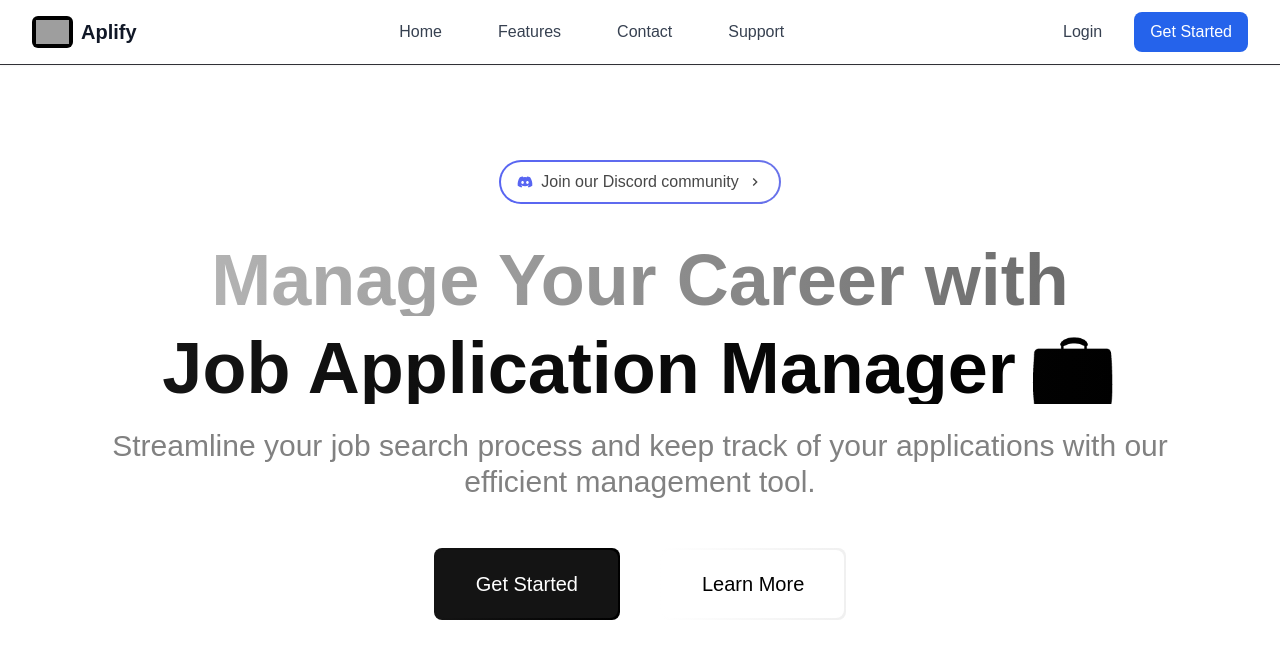
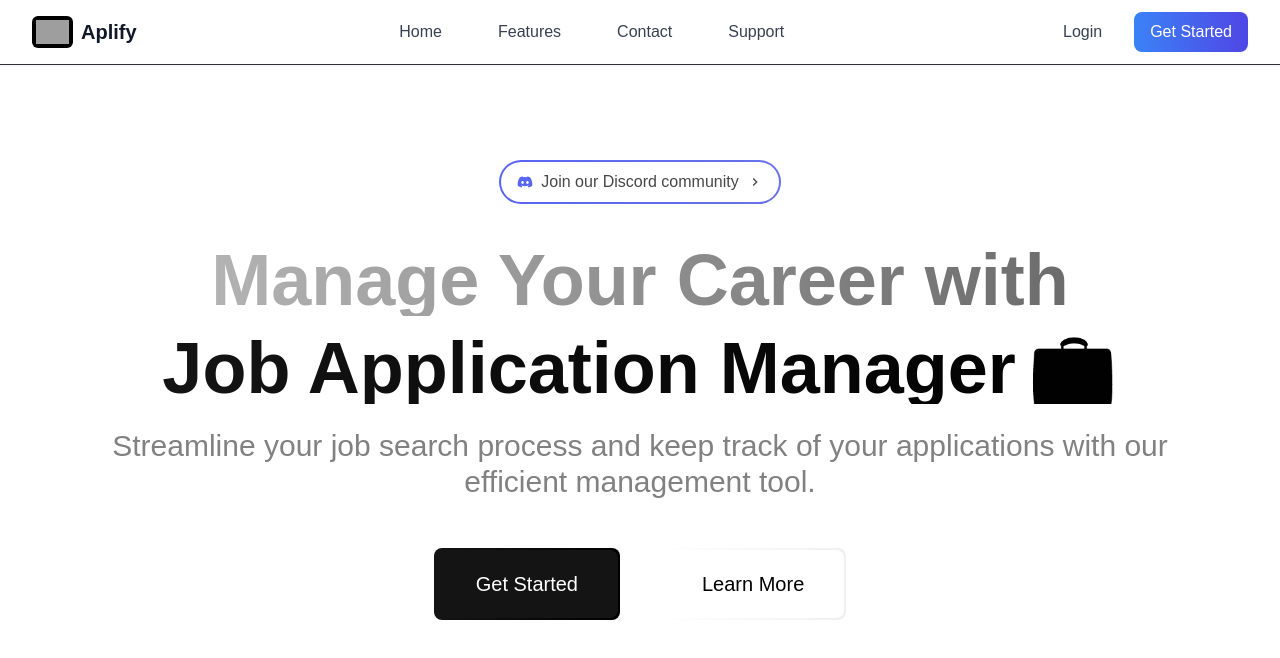
Before and after one commit to DanteTerry/aplify-new, a Next.js app: page / in a window 1280 px wide. Shown: the top 658 px of the page. Built offline with nearby package versions, Linux system fonts and the light colour scheme; grey boxes are pictures that could not be loaded; a web font is replaced by a local one.

Commit message:
fix:add new ui for navBar

```diff
--- a/app/(marketing)/_components/Navbar.tsx
+++ b/app/(marketing)/_components/Navbar.tsx
@@ -47,7 +47,7 @@ function Navbar() {
         </Link>
         <Link
           href="/register"
-          className="rounded-lg bg-blue-600 px-4 py-2 text-white transition-all duration-300 hover:bg-blue-700 hover:shadow-md dark:bg-blue-500 dark:hover:bg-blue-600"
+          className="rounded-lg bg-gradient-to-r from-blue-500 to-indigo-600 px-4 py-2 text-white transition-all duration-300 hover:from-blue-600 hover:to-indigo-700 hover:shadow-md dark:from-blue-400 dark:to-indigo-500 dark:hover:from-blue-500 dark:hover:to-indigo-600"
         >
           Get Started
         </Link>
@@ -103,7 +103,7 @@ function Navbar() {
           </Link>
           <Link
             href="/register"
-            className="w-full rounded-lg bg-blue-600 px-4 py-2 text-center text-white transition-all duration-300 hover:bg-blue-700 hover:shadow-md dark:bg-blue-500 dark:hover:bg-blue-600"
+            className="w-full rounded-lg bg-gradient-to-r from-blue-500 to-indigo-600 px-4 py-2 text-center text-white transition-all duration-300 hover:from-blue-600 hover:to-indigo-700 hover:shadow-md dark:from-blue-400 dark:to-indigo-500 dark:hover:from-blue-500 dark:hover:to-indigo-600"
             onClick={() => setIsMobileMenuOpen(false)}
           >
             Get Started
```
